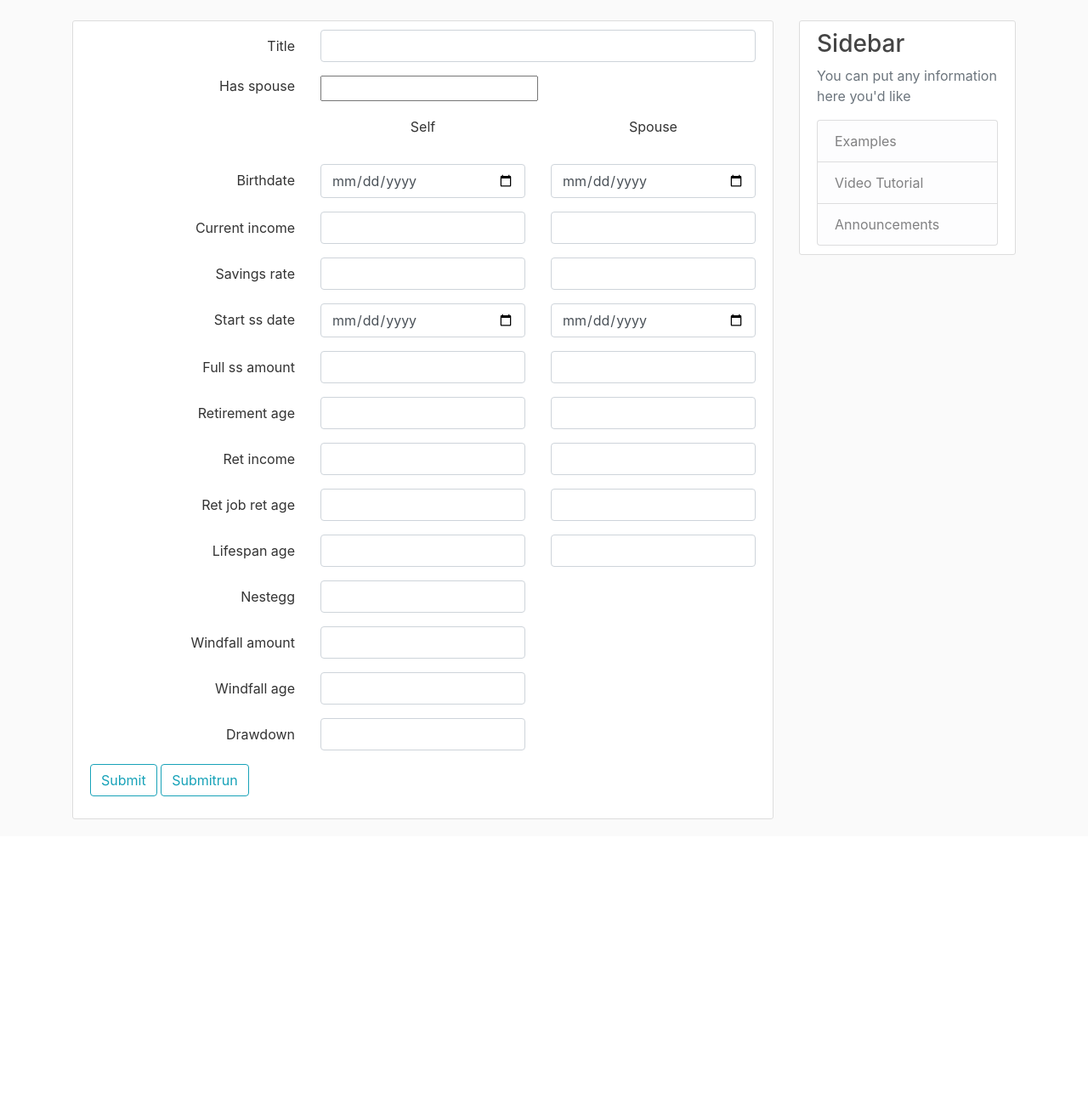
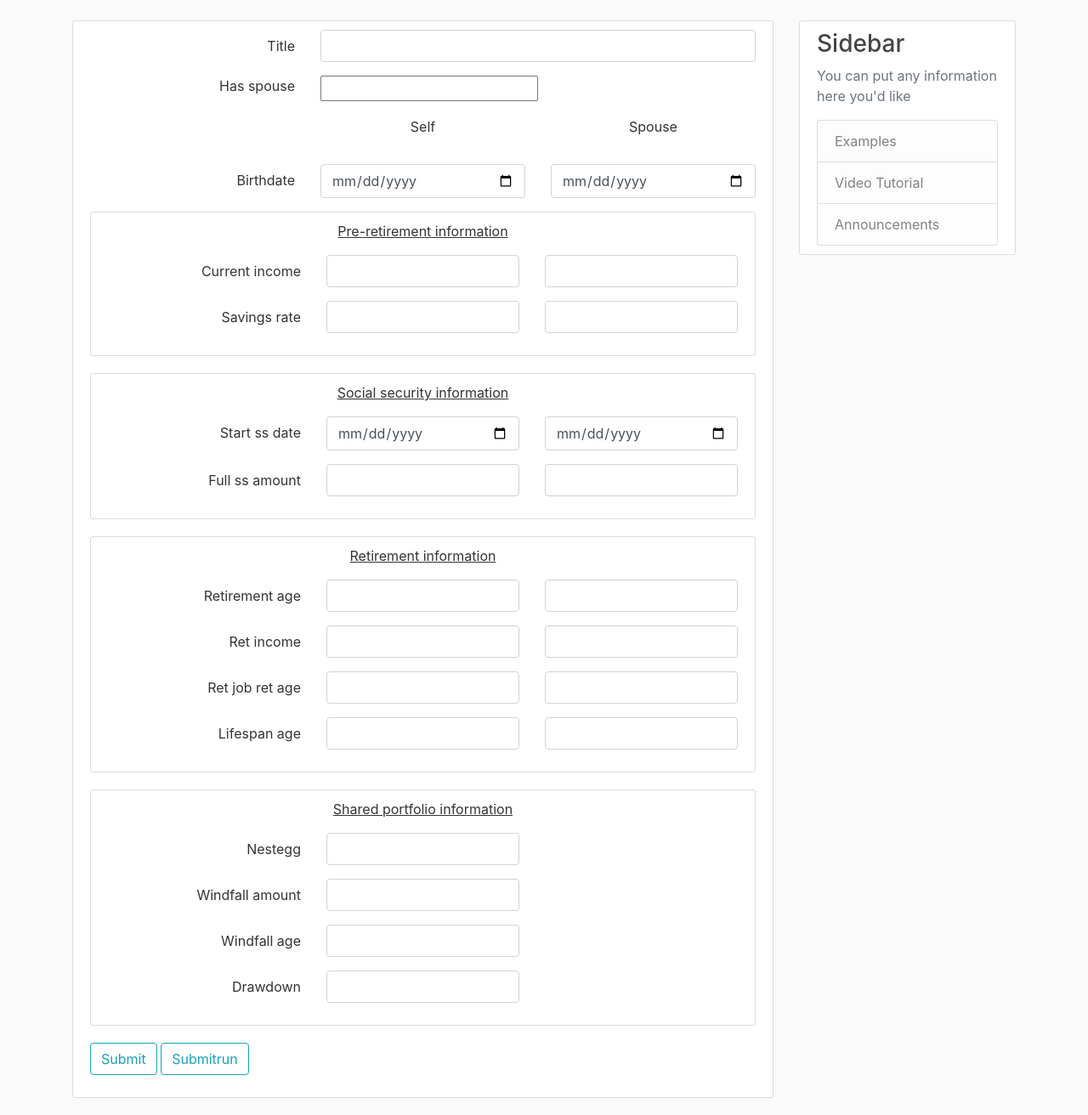
Before and after one commit to jgvergo/MonteCarloRetirement, a Python web app: template Simulation/templates/create_scenario.html in a window 1280 px wide. Shown: the part 56-1368 px from the top of the page at 85% size. Before the commit the page ends 1020 px from the top, so only its background shows below. Run offline with Jinja, Linux system fonts and the light colour scheme; the template is opened without the code that fills it: most values are stand-ins (such as "Sample title", 1, 10 or a date in 2020); form fields are guessed from the names that the template uses; some libraries are stand-ins or nearby versions.

Commit message:
Added content sections to the scenarios form, putting labels and borders around sections

```diff
--- a/Simulation/templates/create_scenario.html
+++ b/Simulation/templates/create_scenario.html
@@ -66,6 +66,9 @@
                     </div>
                 {% endif %}
             </div>
+
+            <div class="content-section">
+                <div class="col-md-12 text-center"><p><u>Pre-retirement information</u></p></div>
                 <div class="form-group row">
                     {{ form.current_income.label(class="col-md-4 col-form-label text-right") }}
                     {% if form.current_income.errors %}
@@ -120,6 +123,10 @@
                         </div>
                     {% endif %}
                 </div>
+            </div>
+
+            <div class="content-section">
+                <div class="col-md-12 text-center"><p><u>Social security information</u></p></div>
                 <div class="form-group row">
                     {{ form.start_ss_date.label(class="col-md-4 col-form-label text-right") }}
                     {% if form.start_ss_date.errors %}
@@ -174,6 +181,10 @@
                         </div>
                     {% endif %}
                 </div>
+            </div>
+
+            <div class="content-section">
+                <div class="col-md-12 text-center"><p><u>Retirement information</u></p></div>
                 <div class="form-group row">
                     {{ form.retirement_age.label(class="col-md-4 col-form-label text-right") }}
                     {% if form.retirement_age.errors %}
@@ -282,6 +293,10 @@
                         </div>
                     {% endif %}
                 </div>
+            </div>
+
+            <div class="content-section">
+                <div class="col-md-12 text-center"><p><u>Shared portfolio information</u></p></div>
                 <div class="form-group row">
                     {{ form.nestegg.label(class="col-md-4 col-form-label text-right") }}
                     {% if form.nestegg.errors %}
@@ -342,6 +357,7 @@
                         </div>
                     {% endif %}
                 </div>
+            </div>
             <div class="form-group">
                 {{ form.submit(class="btn btn-outline-info") }}
                 {{ form.submitrun(class="btn btn-outline-info") }}
```
Lines whose indentation alone changed are shown as unchanged.
